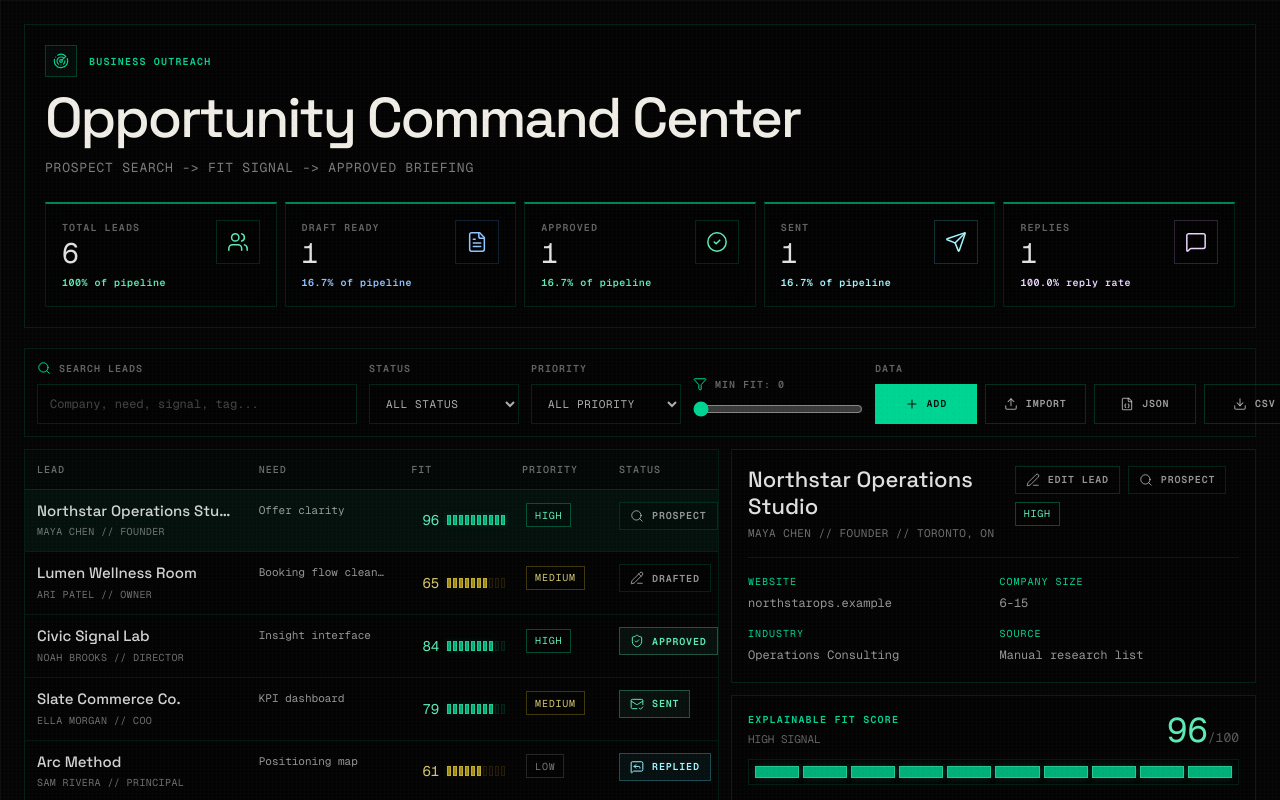
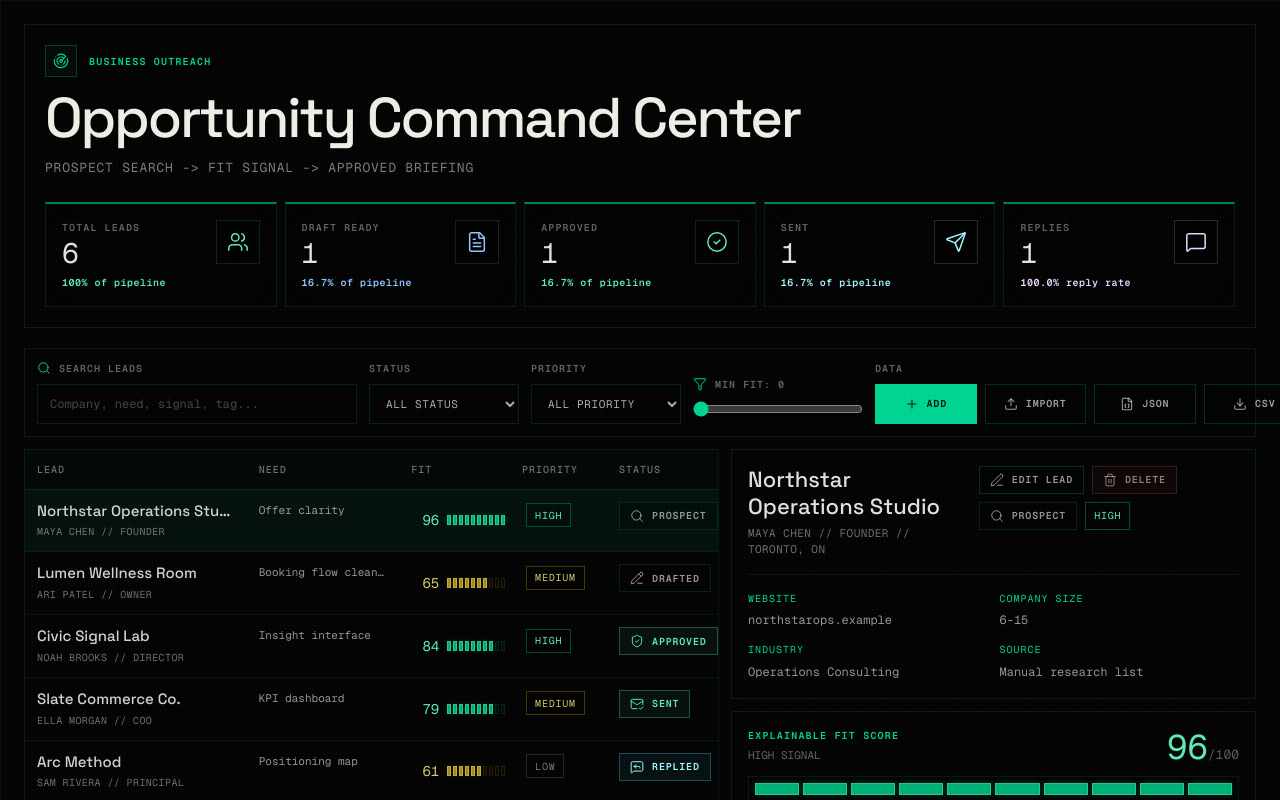
Before and after one commit to jchizick/System-Designer.-Market-Operator, a React (Vite) app: page /opportunity-command in a window 1280 px wide. Shown: the top 800 px of the page. Built offline with nearby package versions, Linux system fonts and the light colour scheme.

Commit message:
Add lead deletion to Opportunity Command

```diff
--- a/src/features/opportunity-command/OpportunityCommandPage.tsx
+++ b/src/features/opportunity-command/OpportunityCommandPage.tsx
@@ -96,7 +96,7 @@ function SelectControl<T extends string>({
 }
 
 export function OpportunityCommandPage() {
-  const { leads, replaceLeads, addLead, updateLeadDetails, changeStatus, saveDraft } = useBusinessLeads();
+  const { leads, replaceLeads, addLead, updateLeadDetails, deleteLead, changeStatus, saveDraft } = useBusinessLeads();
   const [selectedLeadId, setSelectedLeadId] = React.useState(leads[0]?.id || '');
   const [query, setQuery] = React.useState('');
   const [statusFilter, setStatusFilter] = React.useState<'all' | PipelineStatus>('all');
@@ -208,6 +208,25 @@ export function OpportunityCommandPage() {
       }
     }
   };
+
+  const handleDeleteSelectedLead = React.useCallback(() => {
+    if (!selectedLead) {
+      return;
+    }
+
+    const visibleIndex = filteredLeads.findIndex((lead) => lead.id === selectedLead.id);
+    const allIndex = leads.findIndex((lead) => lead.id === selectedLead.id);
+    const nextVisibleLead = visibleIndex >= 0
+      ? filteredLeads[visibleIndex + 1] || filteredLeads[visibleIndex - 1]
+      : undefined;
+    const nextAnyLead = allIndex >= 0
+      ? leads[allIndex + 1] || leads[allIndex - 1]
+      : undefined;
+
+    deleteLead(selectedLead.id);
+    setSelectedLeadId(nextVisibleLead?.id || nextAnyLead?.id || '');
+    showDataMessage('success', `Deleted ${selectedLead.company} from Opportunity Command.`);
+  }, [deleteLead, filteredLeads, leads, selectedLead, showDataMessage]);
 
   return (
     <div className="relative min-h-screen max-w-full overflow-x-hidden p-4 sm:p-6">
@@ -347,6 +366,7 @@ export function OpportunityCommandPage() {
                 setEditingLead(selectedLead);
                 setFormMode('edit');
               }}
+              onDelete={handleDeleteSelectedLead}
             />
           ) : null}
         </div>
--- a/src/features/opportunity-command/components/LeadDetailPanel.tsx
+++ b/src/features/opportunity-command/components/LeadDetailPanel.tsx
@@ -1,4 +1,5 @@
-import { Archive, Check, Edit3, FileText, MailCheck, MessageSquareReply, RotateCcw } from 'lucide-react';
+import React from 'react';
+import { Archive, Check, Edit3, FileText, MailCheck, MessageSquareReply, RotateCcw, Trash2 } from 'lucide-react';
 import { canTransitionToStatus } from '../storage';
 import type { BusinessLead, PipelineStatus } from '../types';
 import { DraftEditor } from './DraftEditor';
@@ -102,12 +103,15 @@ export function LeadDetailPanel({
   onChangeStatus,
   onSaveDraft,
   onEdit,
+  onDelete,
 }: {
   lead: BusinessLead;
   onChangeStatus: (status: PipelineStatus) => void;
   onSaveDraft: (draft: { subject: string; body: string }) => void;
   onEdit: () => void;
+  onDelete: () => void;
 }) {
+  const [confirmingDelete, setConfirmingDelete] = React.useState(false);
   const workflowRank: Record<PipelineStatus, number> = {
     new: 0,
     prospect: 0,
@@ -119,6 +123,10 @@ export function LeadDetailPanel({
   };
   const currentWorkflowRank = workflowRank[lead.status];
   const markSentDisabled = currentWorkflowRank < 3 && !canTransitionToStatus(lead, 'sent');
+
+  React.useEffect(() => {
+    setConfirmingDelete(false);
+  }, [lead.id]);
 
   return (
     <aside className="space-y-3">
@@ -139,10 +147,43 @@ export function LeadDetailPanel({
               <Edit3 className="h-3.5 w-3.5" strokeWidth={1.7} />
               Edit lead
             </button>
+            <button
+              type="button"
+              onClick={() => setConfirmingDelete(true)}
+              className="inline-flex min-h-7 items-center gap-2 border border-red-400/18 bg-red-400/[0.035] px-2.5 font-mono text-[10px] font-semibold uppercase tracking-[0.08em] text-red-200/58 transition-colors hover:border-red-300/34 hover:bg-red-400/[0.06] hover:text-red-100/78"
+            >
+              <Trash2 className="h-3.5 w-3.5" strokeWidth={1.7} />
+              Delete
+            </button>
             <StatusBadge status={lead.status} />
             <PriorityBadge priority={lead.priority} />
           </div>
         </div>
+
+        {confirmingDelete ? (
+          <div className="mb-4 border border-red-400/22 bg-red-400/[0.045] p-3 shadow-[inset_0_0_18px_rgba(248,113,113,0.025)]">
+            <p className="font-mono text-[12px] leading-relaxed text-red-100/78">
+              Delete {lead.company}? This removes the lead from Opportunity Command.
+            </p>
+            <div className="mt-3 flex flex-col gap-2 sm:flex-row sm:justify-end">
+              <button
+                type="button"
+                onClick={() => setConfirmingDelete(false)}
+                className="inline-flex min-h-9 items-center justify-center border border-white/14 bg-black/24 px-3 font-mono text-[10px] font-semibold uppercase tracking-[0.08em] text-white/56 transition-colors hover:border-white/28 hover:text-white/74"
+              >
+                Cancel
+              </button>
+              <button
+                type="button"
+                onClick={onDelete}
+                className="inline-flex min-h-9 items-center justify-center gap-2 border border-red-300/34 bg-red-400/[0.09] px-3 font-mono text-[10px] font-semibold uppercase tracking-[0.08em] text-red-100/82 transition-colors hover:border-red-200/48 hover:bg-red-400/[0.13] hover:text-red-50"
+              >
+                <Trash2 className="h-3.5 w-3.5" strokeWidth={1.8} />
+                Delete lead
+              </button>
+            </div>
+          </div>
+        ) : null}
 
         <div className="grid gap-3 font-mono text-[12px] leading-relaxed text-white/58 sm:grid-cols-2">
           <div>
--- a/src/features/opportunity-command/hooks/useBusinessLeads.ts
+++ b/src/features/opportunity-command/hooks/useBusinessLeads.ts
@@ -42,6 +42,10 @@ export function useBusinessLeads() {
     return savedLead;
   }, []);
 
+  const deleteLead = React.useCallback((leadId: string) => {
+    setLeads((current) => current.filter((lead) => lead.id !== leadId));
+  }, []);
+
   const replaceLeads = React.useCallback((nextLeads: BusinessLead[]) => {
     setLeads(nextLeads);
   }, []);
@@ -52,6 +56,7 @@ export function useBusinessLeads() {
     replaceLeads,
     addLead,
     updateLeadDetails,
+    deleteLead,
     changeStatus,
     saveDraft,
   };
```
